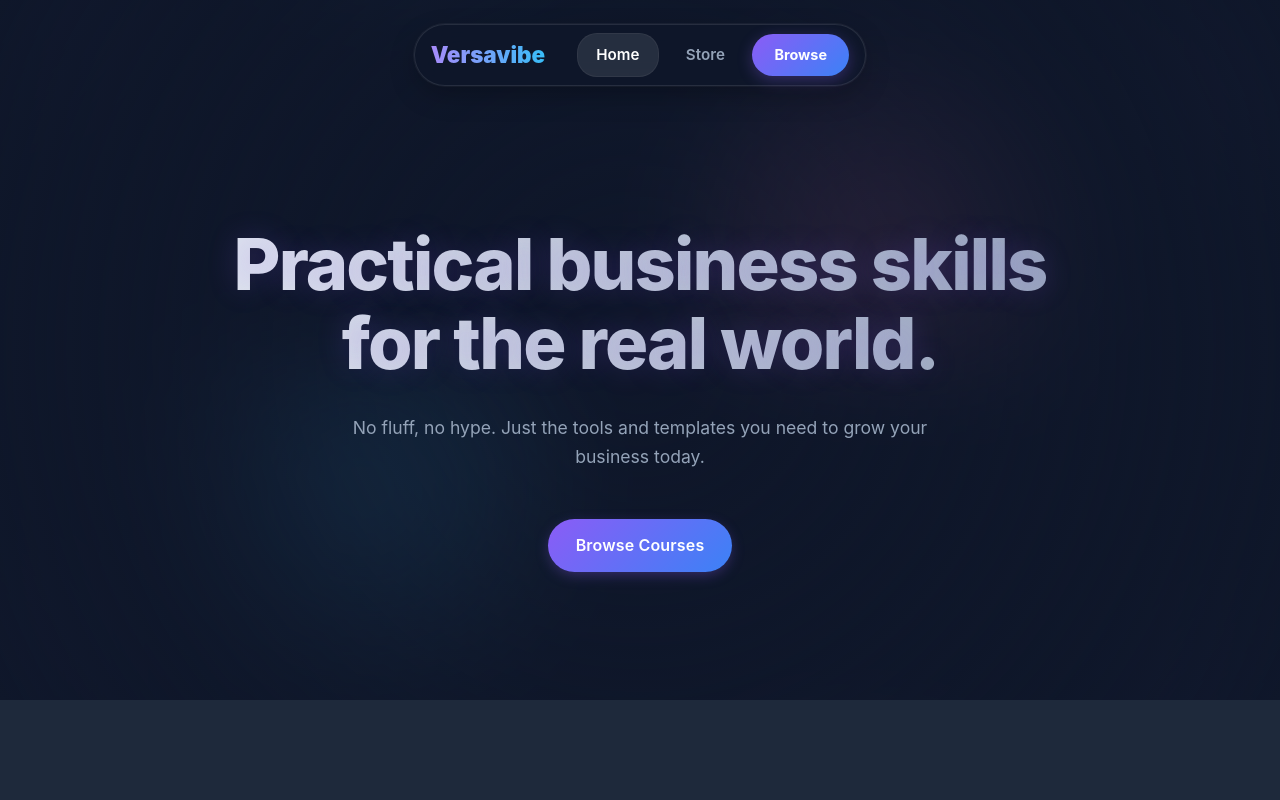
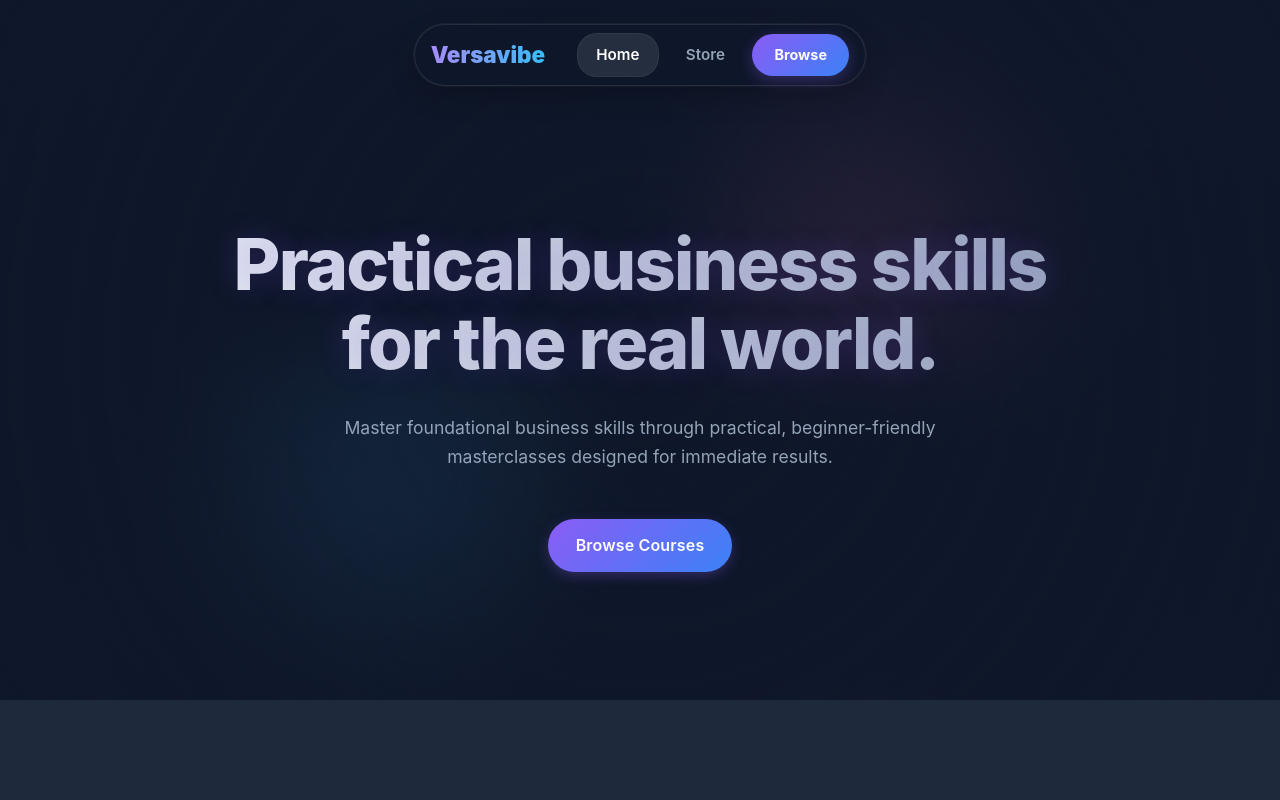
Before and after one commit to versavibebusiness-ops/project-18, a React (Vite) app: page / in a window 1280 px wide. Shown: the top 800 px of the page. Built offline with nearby package versions, Linux system fonts and the light colour scheme.

Commit message:
Update content

```diff
--- a/src/pages/Home.jsx
+++ b/src/pages/Home.jsx
@@ -10,7 +10,7 @@ const Home = () => {
         <div className="home-page">
             <Helmet>
                 <title>Versavibe - Practical Business Skills & Toolkits</title>
-                <meta name="description" content="Master practical business skills with Versavibe. Download templates, scripts, and guides to grow your business today. No fluff, just results." />
+                <meta name="description" content="Master foundational business skills with Versavibe. Practical, beginner-friendly masterclasses on sales scripts, onboarding, and outreach designed for results." />
                 <link rel="canonical" href="https://versavibe.com/" />
             </Helmet>
 
@@ -19,7 +19,7 @@ const Home = () => {
                 <div className="container">
                     <div className="hero-content fade-in">
                         <h1>Practical business skills for the real world.</h1>
-                        <p className="hero-subhead">No fluff, no hype. Just the tools and templates you need to grow your business today.</p>
+                        <p className="hero-subhead">Master foundational business skills through practical, beginner-friendly masterclasses designed for immediate results.</p>
                         <Link to="/store" className="btn btn-primary btn-lg">Browse Courses</Link>
                     </div>
                 </div>
```
